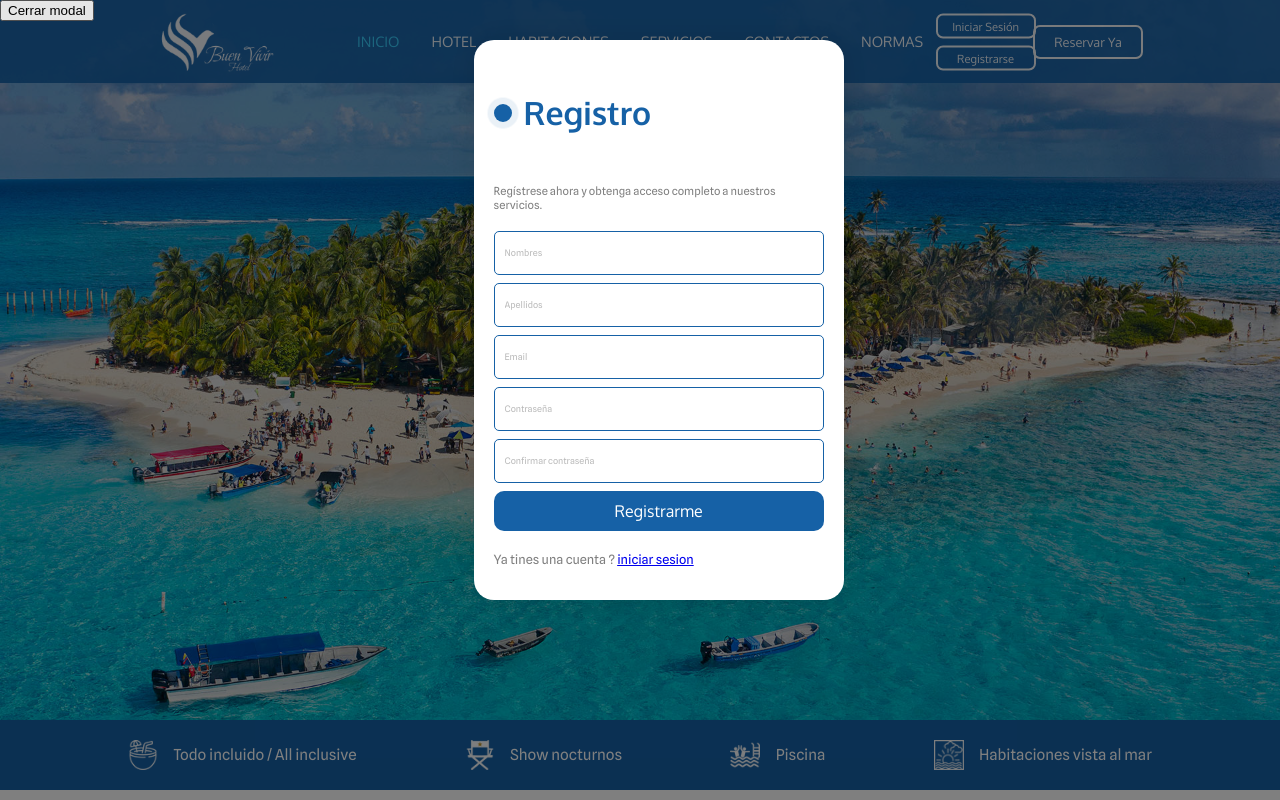
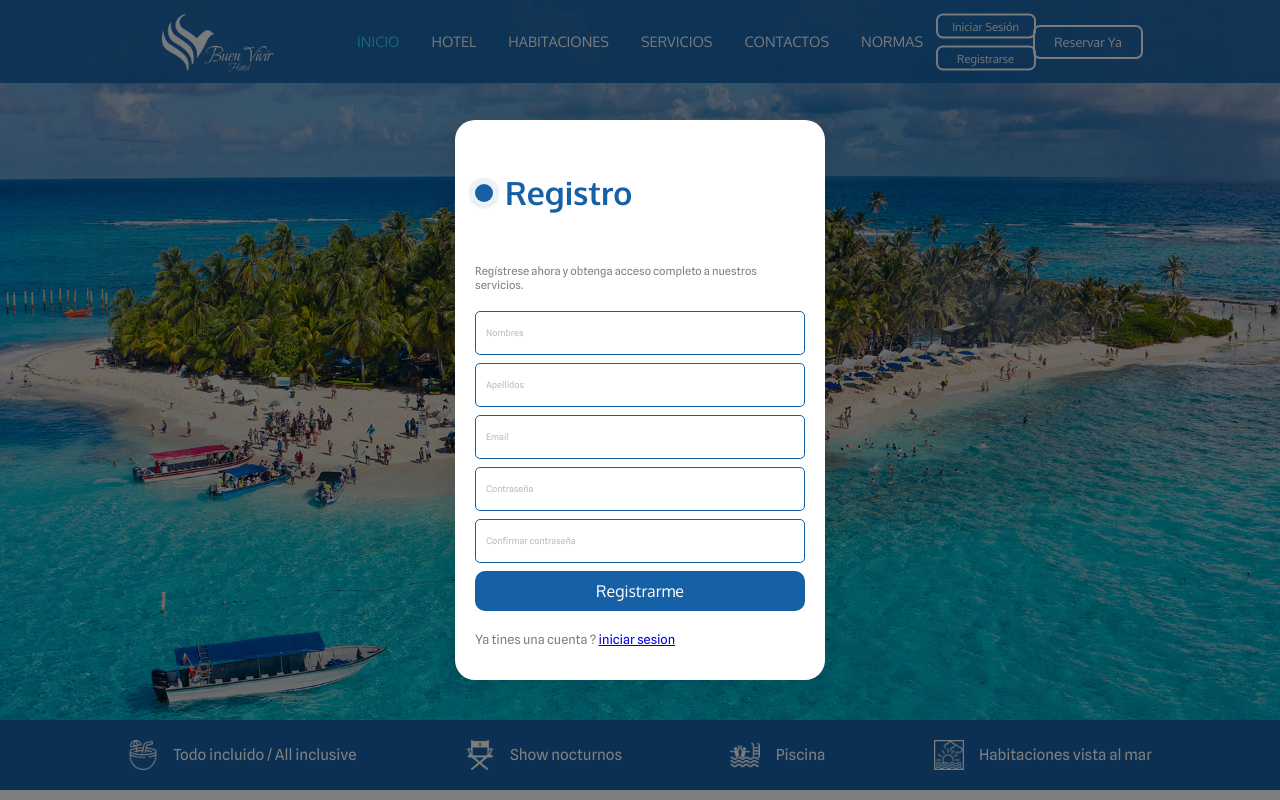
Before and after one commit to JuanPalacios10/hotel-frontend, a React (Vite) app in the folder proyecto/: page / in a window 1280 px wide. Shown: the top 800 px of the page. Built offline with nearby package versions, Linux system fonts and the light colour scheme.

Commit message:
Cambios en el modal

```diff
--- a/proyecto/package.json
+++ b/proyecto/package.json
@@ -10,6 +10,7 @@
     "preview": "vite preview"
   },
   "dependencies": {
+    "axios": "^1.7.8",
     "react": "^18.3.1",
     "react-dom": "^18.3.1",
     "react-router-dom": "^7.0.1"
--- a/proyecto/src/App.jsx
+++ b/proyecto/src/App.jsx
@@ -7,11 +7,11 @@ import { Registro } from './pages/Registro/Registro'
 export function App() {
   return (
     <BrowserRouter>
+      <Modal>
+        <Registro />
+      </Modal>
       <Header />
       <AppRouter />
-      <Modal>
-        <Registro> </Registro>
-      </Modal>
     </BrowserRouter>
   )
 }
--- a/proyecto/src/components/Modal.jsx
+++ b/proyecto/src/components/Modal.jsx
@@ -4,18 +4,24 @@ import '../styles/modal.css'
 
 export function Modal({ children }) {
   const { modal, setModal } = useModalContext()
+  const modalRoot = document.getElementById('modal')
 
-  const closeModal = () => setModal(false)
+  const closeModal = () => {
+    setModal(false)
+  }
 
-  if (!modal) return
+  const handleContentClick = (event) => {
+    event.stopPropagation()
+  }
+
+  if (!modal || !modalRoot) return
 
   return createPortal(
-    <div className="modal">
-      <div className="overlay" onClick={closeModal}>
+    <div className="overlay" onClick={closeModal}>
+      <div className="modal" onClick={handleContentClick}>
         {children}
-        <button onClick={closeModal}>Cerrar modal</button>
       </div>
     </div>,
-    document.getElementById('modal')
+    modalRoot
   )
 }
--- a/proyecto/src/styles/Modal.css
+++ b/proyecto/src/styles/Modal.css
@@ -1,4 +1,4 @@
-.modal {
+.overlay {
   position: fixed;
   top: 0;
   left: 0;
@@ -8,14 +8,5 @@
   display: flex;
   align-items: center;
   justify-content: center;
+  background-color: rgba(0, 0, 0, 0.5);
 }
-
-.overlay {
-    position: absolute;
-    top: 0;
-    left: 0;
-    width: 100%;
-    height: 100%;
-    background: rgba(0, 0, 0, 0.5);
-    z-index: 1;
-  }
--- a/proyecto/src/styles/formulario.css
+++ b/proyecto/src/styles/formulario.css
@@ -1,17 +1,17 @@
 .cuadro {
   display: flex;
   flex-direction: column;
-    left: 37%;
-    top: 5%;
+  /* left: 37%;
+    top: 5%; */
   max-width: 370px; /* para que no se vea tan ancho */
   max-height: max-content;
   padding: 20px; /* para que no se vea tan pegado a los bordes */
   border-radius: 20px; /* para que se vea redondeado */
-    position: relative;
+  /* position: relative; */
   background-color: white;
   box-shadow: 0 0 30px rgba(0, 0, 0, 0.1);
-    z-index: 1000;
-    position: absolute;
+  /* z-index: 1000; */
+  /* position: absolute; */
   gap: 8px;
 }
 
@@ -27,16 +27,17 @@
   font-weight: 600;
   align-items: start;
   color: var(--primary-color);
-    position:relative;
+  position: relative;
   display: flex;
   align-items: center;
   padding-left: 30px;
   font-family: var(--font-title);
 }
 
-.titulo::before,.titulo::after {
+.titulo::before,
+.titulo::after {
   position: absolute;
-    content: "";
+  content: '';
   height: 16px;
   width: 16px;
   border-radius: 50%;
@@ -73,7 +74,7 @@ input.form-control {
   background: none;
 }
 
-input.form-control::placeholder{
+input.form-control::placeholder {
   position: absolute;
   left: 10px;
   top: 15px;
@@ -83,7 +84,8 @@ input.form-control::placeholder{
   transition: 0.3s ease;
 }
 
-input.form-control:focus::placeholder, input.form-control:not(:placeholder-shown)::placeholder {
+input.form-control:focus::placeholder,
+input.form-control:not(:placeholder-shown)::placeholder {
   top: 25px;
   left: 10px;
   font-size: 0.9em;
@@ -104,9 +106,8 @@ input.form-control:focus::placeholder, input.form-control:not(:placeholder-shown
   border-radius: 10px;
   color: #fff;
   font-size: 16px;
-    transform: .3s ease;
+  transform: 0.3s ease;
 }
-
 
 .btn-registrarme:hover {
   background-color: rgb(29, 54, 130);
```
Also changed, not shown: proyecto/src/services/login.js (added), 1 other file (tests, documents, lock files or other folders). Lines whose indentation alone changed are shown as unchanged.
